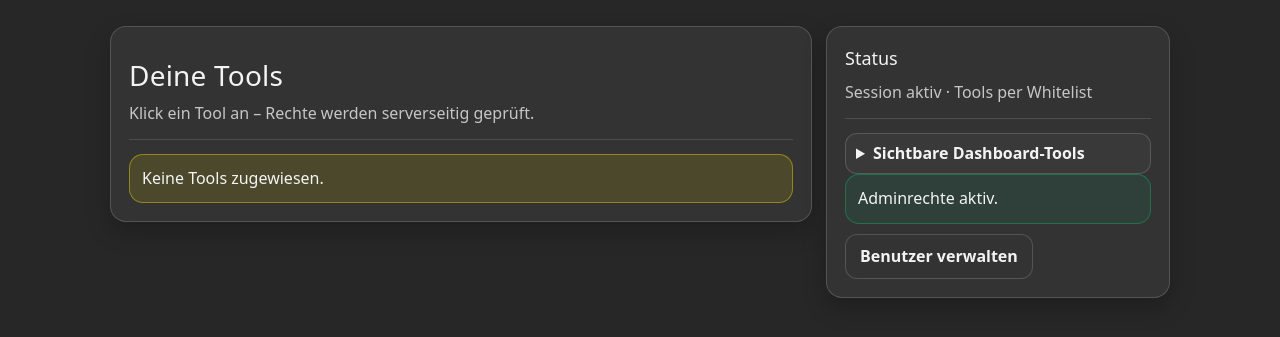
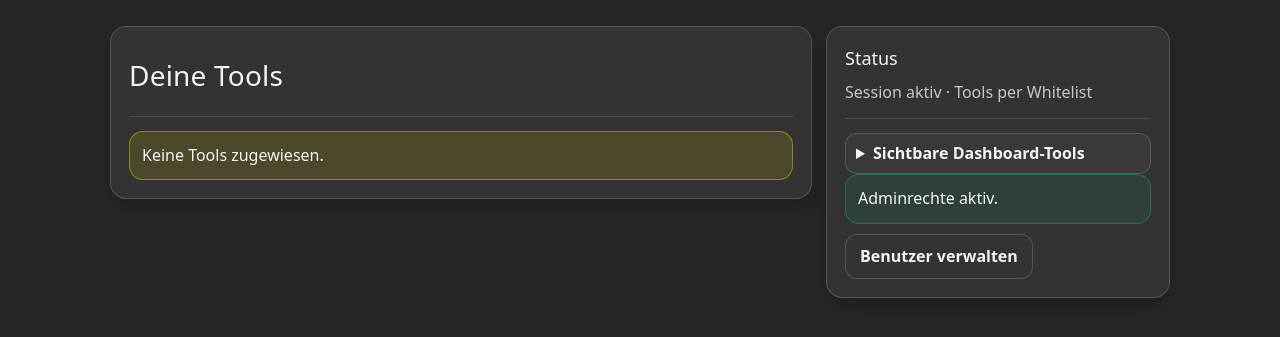
Before and after one commit to lookitstobi/evenTools, a PHP site: page / in a window 1280 px wide. Shown: the part 101-438 px from the top of the page. Run offline with PHP 8.4, Linux system fonts and the light colour scheme; the visitor is signed in with stand-in values (Sample User, id 1); data that the repository does not hold is empty; some libraries are stand-ins or nearby versions.

Commit message:
feat(dashboard): remove redundant tooltip from tools header

```diff
--- a/index.php
+++ b/index.php
@@ -101,7 +101,6 @@ page_start('Dashboard');
       <div class="dashboard-tools-head">
         <div>
           <div class="h1">Deine Tools</div>
-          <div class="small">Klick ein Tool an – Rechte werden serverseitig geprüft.</div>
         </div>
         <?php if ($can_switch_pdf_mode): ?>
           <form method="post" class="pdf-mode-compact" id="pdfModeCompactForm">
```
